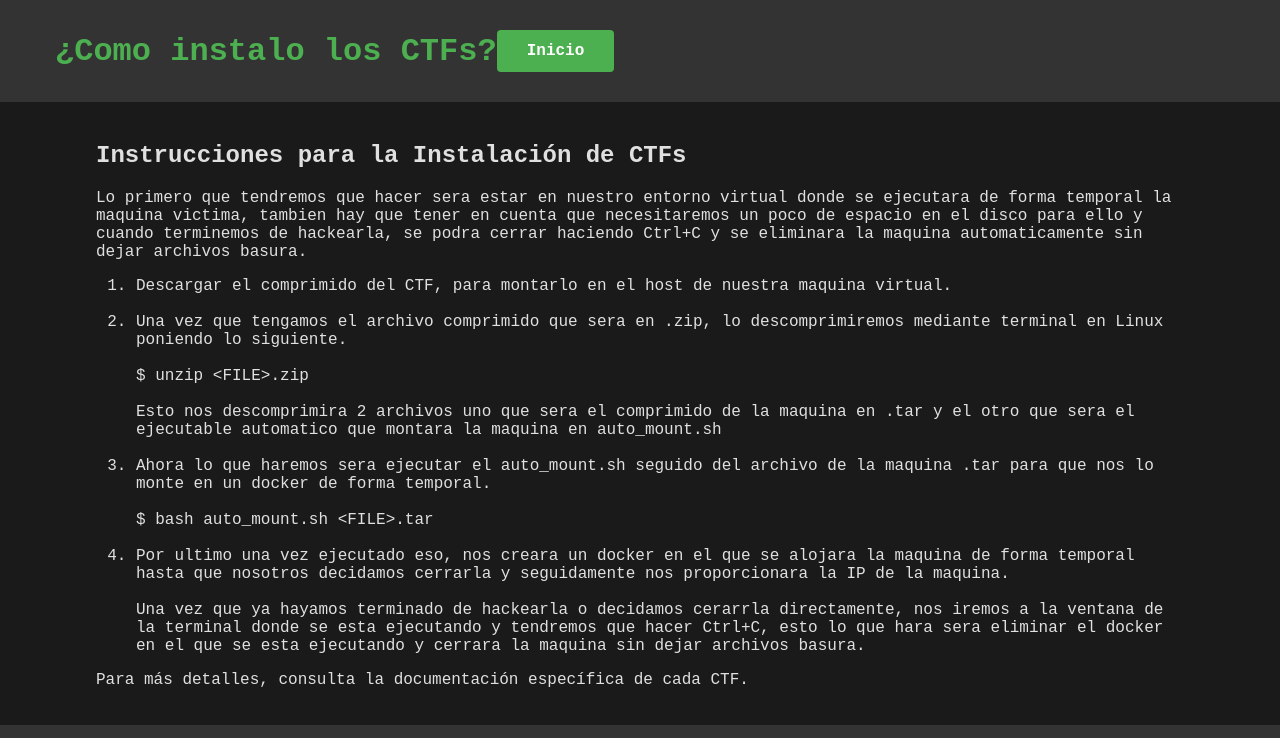
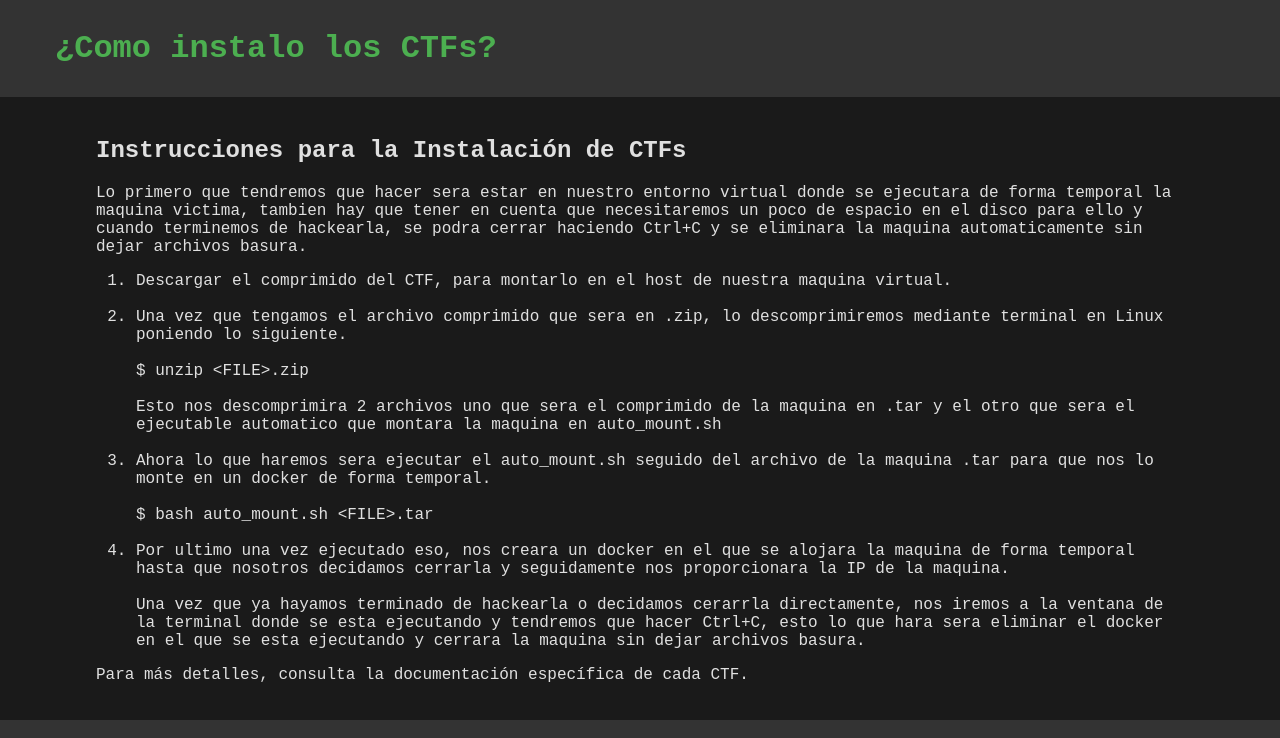
Before and after one commit to D1se0/hackerlabs, a plain HTML site: page tutorial_instalacion.html in a window 1280 px wide. Shown: the top 738 px of the page. Drawn offline with Linux system fonts and the light colour scheme.

Commit message:
tutorial_instalacion.html

```diff
--- a/tutorial_instalacion.html
+++ b/tutorial_instalacion.html
@@ -17,7 +17,7 @@
     <header>
         <div class="header-container">
             <h1><a href="#">¿Como instalo los CTFs?</a></h1>
-            <a href="index.html" class="return-button">Inicio</a>
+            <!--<a href="index.html" class="return-button">Inicio</a>-->
         </div>
     </header>
     <div class="container">
```
